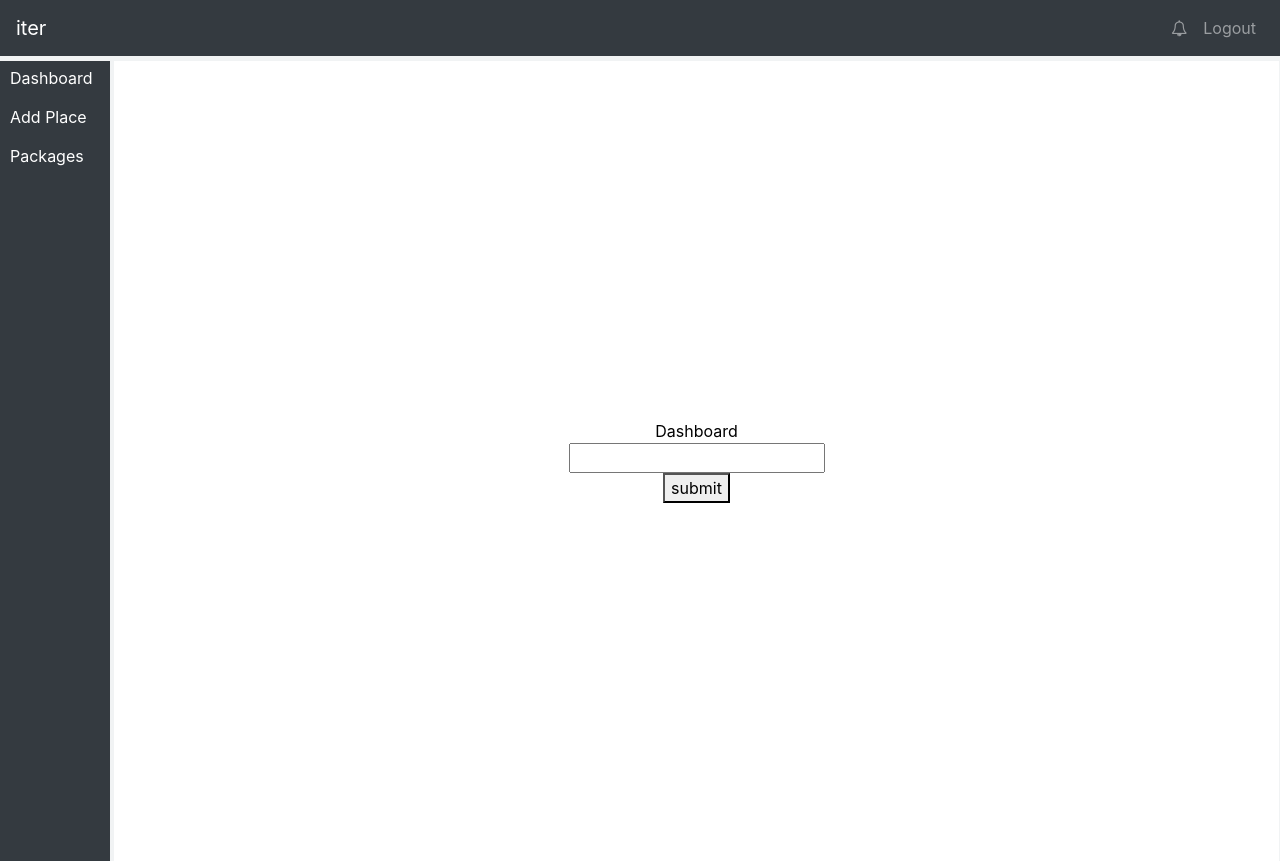
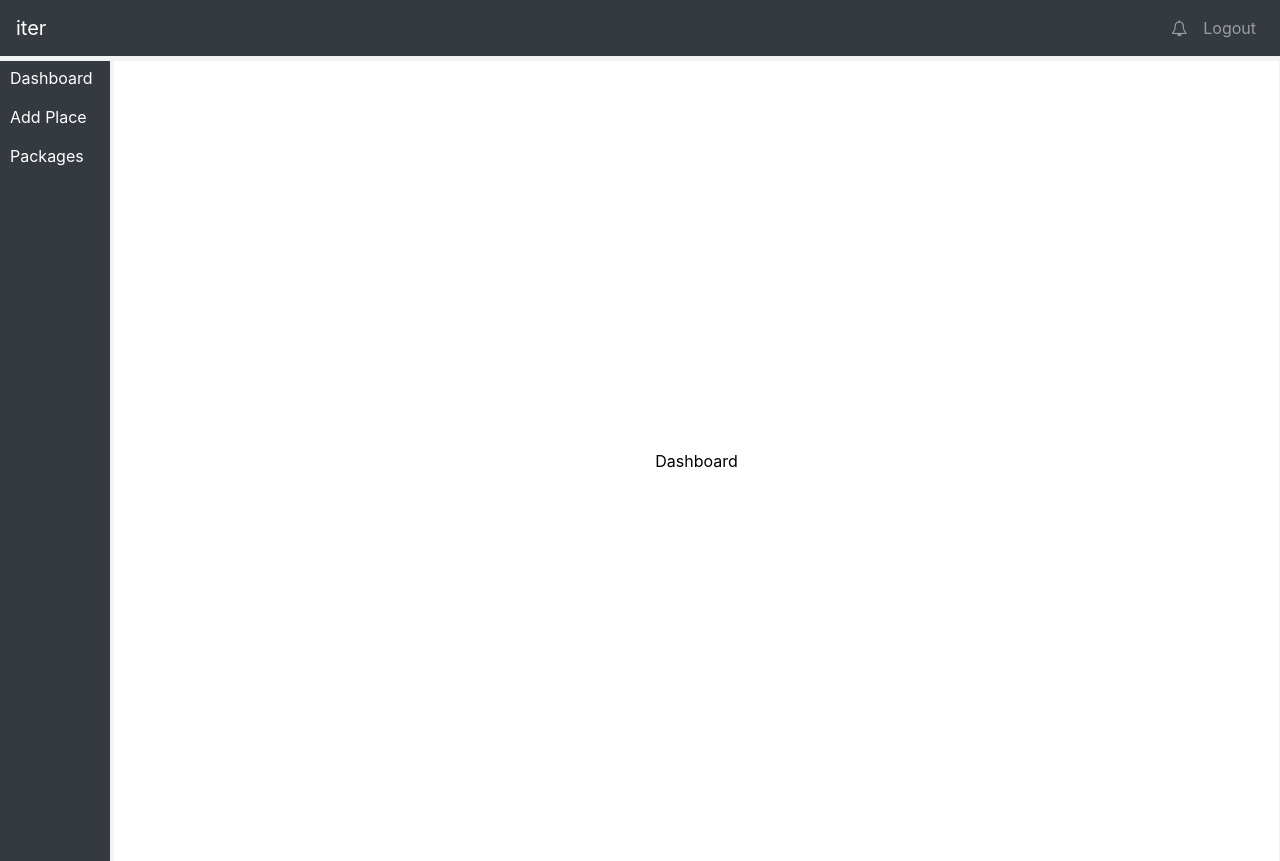
Before and after one commit to ChamodDinuka/3rd-GroupProject, a React (Create React App) app in the folder web/: page /admin in a window 1280 px wide. Built offline with nearby package versions, Linux system fonts and the light colour scheme; no server answers.

Commit message:
cofiguration

```diff
--- a/web/src/component/admin/dashboard/dashboard.js
+++ b/web/src/component/admin/dashboard/dashboard.js
@@ -3,34 +3,10 @@ import './dashboard.css';
 import  firebase from '../../../firebase'
 
 class Dashboard extends Component{
-    state={
-        email:''
-    }
-    submito=(e)=>{
-        console.log(this.state.email)
-        const db = firebase.firestore();
-        db.collection("user").doc("LA").set({
-            email: this.state.email,
-            state: "CA",
-
-        })
-        .then(function() {
-            console.log("Document successfully written!");
-        })
-        .catch(function(error) {
-            console.error("Error writing document: ", error);
-        });
-    }
-    handle=(e)=>{
-        this.setState({email:e.target.value});
-
-    }
-        render(){
+   render(){
         return(
             <div className="dashboard">
                 Dashboard
-            <input  onChange={this.handle} type="text"/>
-            <button type="submit" onClick={this.submito}>submit</button>
             </div>
 
 
```
